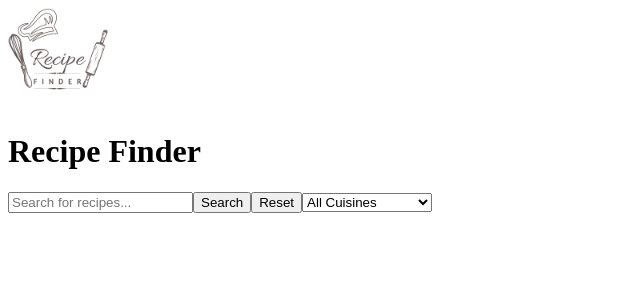
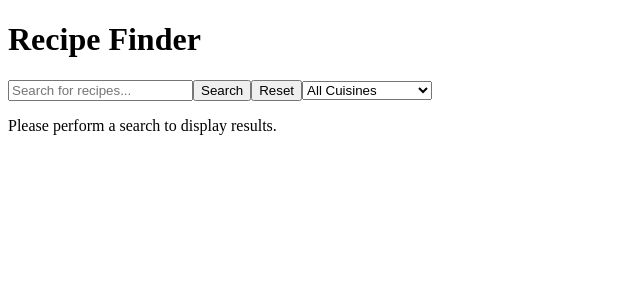
Before and after one commit to LKovalova/RecipeFinderReact, a React (Create React App) app in the folder recipe-finder/: page / in a window 1280 px wide. Shown: the top 300 px of the page, without its empty margins (0-640 px from the left). Built offline with nearby package versions, Linux system fonts and the light colour scheme.

Commit message:
Implemented recipe fetching in App component

```diff
--- a/recipe-finder/src/App.js
+++ b/recipe-finder/src/App.js
@@ -1,14 +1,32 @@
+import React, { useState } from "react";
+import { BrowserRouter as Router, Routes, Route } from "react-router-dom";
+import { fetchRecipes } from "./api";
 import "./App.css";
 import Header from "./components/Header";
 import Search from "./components/Search";
 
-function App() {
+const App = () => {
+  const [recipes, setRecipes] = useState([]);
+  const [searchPerformed, setSearchPerformed] = useState(false);
+
+  const handleSearch = async (query, cuisine) => {
+    const data = await fetchRecipes(query, cuisine, 1, 5);
+    setRecipes(data.results);
+    setSearchPerformed(true);
+  };
+
   return (
-    <div>
-      <Header />
-      <Search />
-    </div>
+    <Router>
+      <Search onSearch={handleSearch} />
+      <div>
+        {searchPerformed ? (
+          recipes.map((recipe) => <div key={recipe.id}>{recipe.title}</div>)
+        ) : (
+          <p>Please perform a search to display results.</p>
+        )}
+      </div>
+    </Router>
   );
-}
+};
 
 export default App;
```
